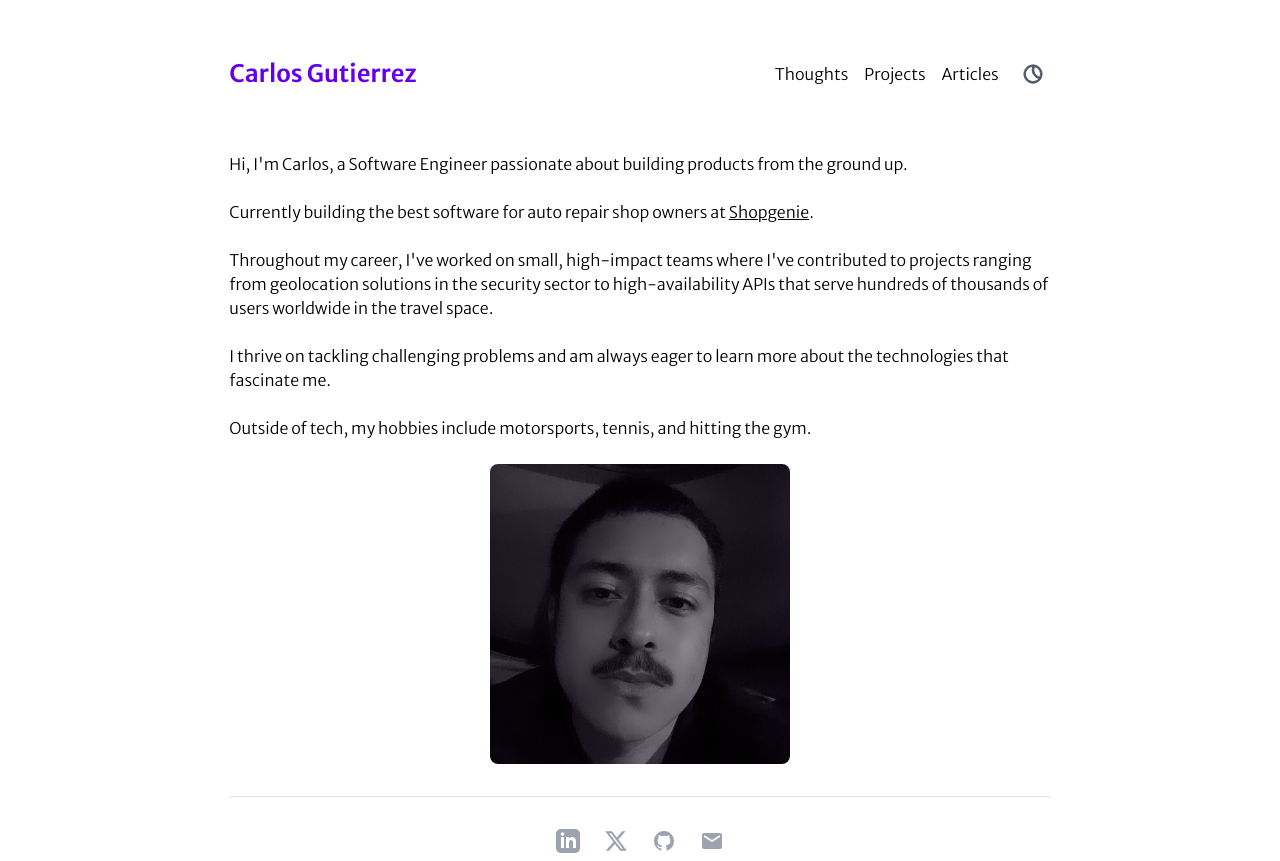
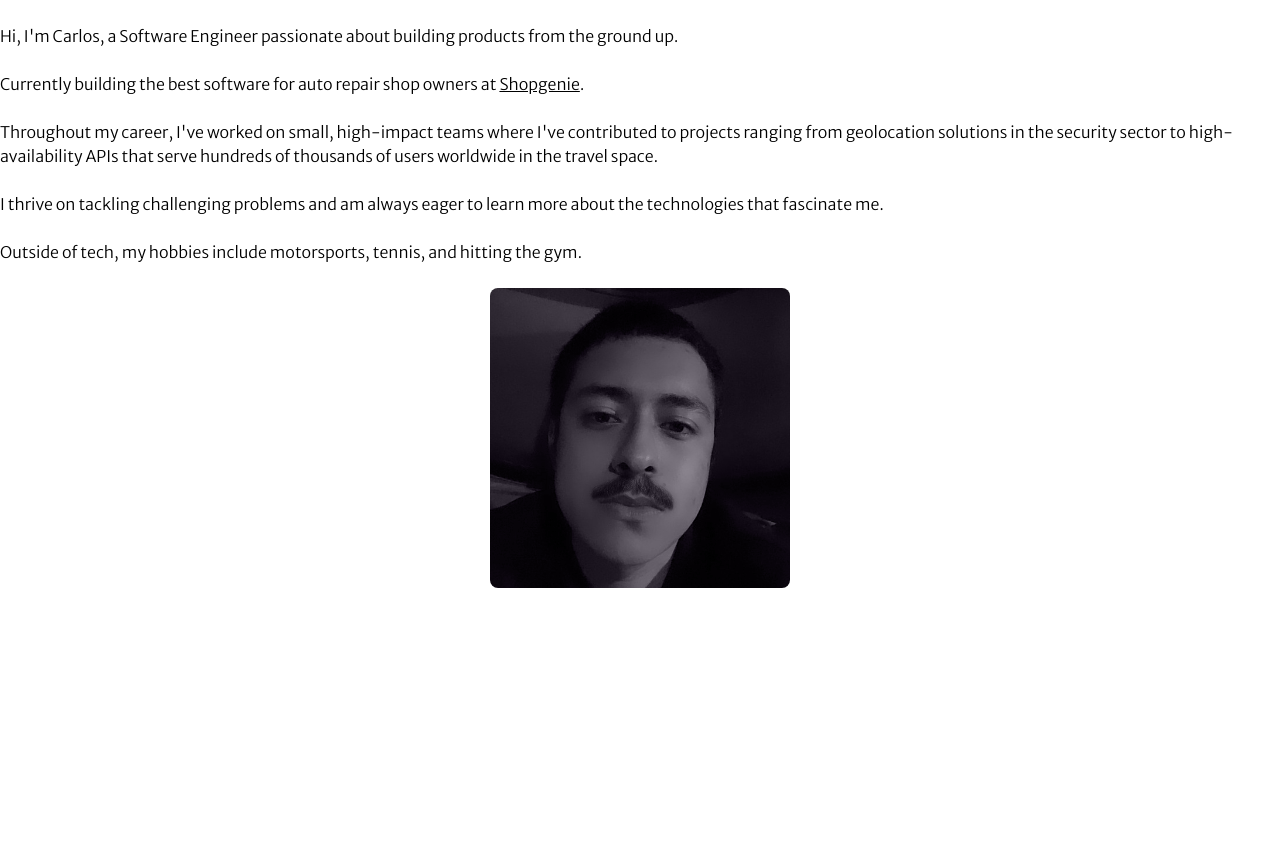
Before and after one commit to carlosguso/blog, a Next.js app: page / in a window 1280 px wide. After the commit the page ends 800 px from the top, so only its background shows below. Built offline with nearby package versions, Linux system fonts and the light colour scheme.

Commit message:
Remove main layout from here as layouts are cumulative in next

```diff
--- a/src/app/layout.tsx
+++ b/src/app/layout.tsx
@@ -2,8 +2,6 @@ import type { Metadata } from "next";
 import { Merriweather_Sans } from "next/font/google";
 import "./globals.css";
 import { ThemeProvider } from "next-themes";
-import Header from "../components/Header";
-import Footer from "../components/Footer";
 
 const merriweatherSans = Merriweather_Sans({
   subsets: ["latin"],
@@ -24,13 +22,7 @@ export default function RootLayout({
     <html lang="en" suppressHydrationWarning>
       <body className={`${merriweatherSans.className}`}>
         <ThemeProvider attribute="class" defaultTheme="system" enableSystem>
-          <div className="w-full flex justify-center align-center">
-            <div className="lg:w-8/12 md:w-9/12 w-full p-2 mx-auto sm:px-4">
-              <Header />
-              <main className="mt-12">{children}</main>
-              <Footer />
-            </div>
-          </div>
+          {children}
         </ThemeProvider>
       </body>
     </html>
```
